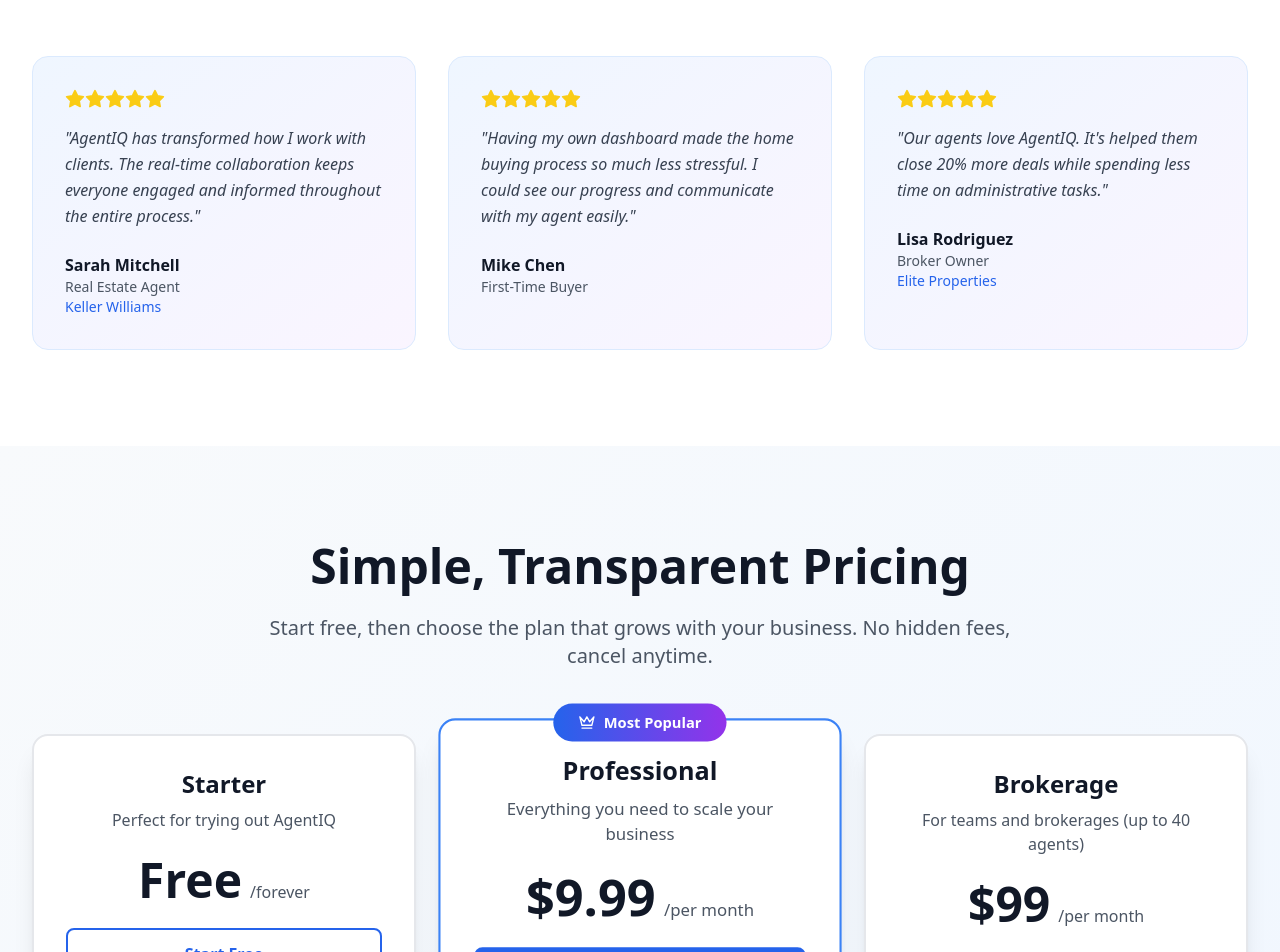
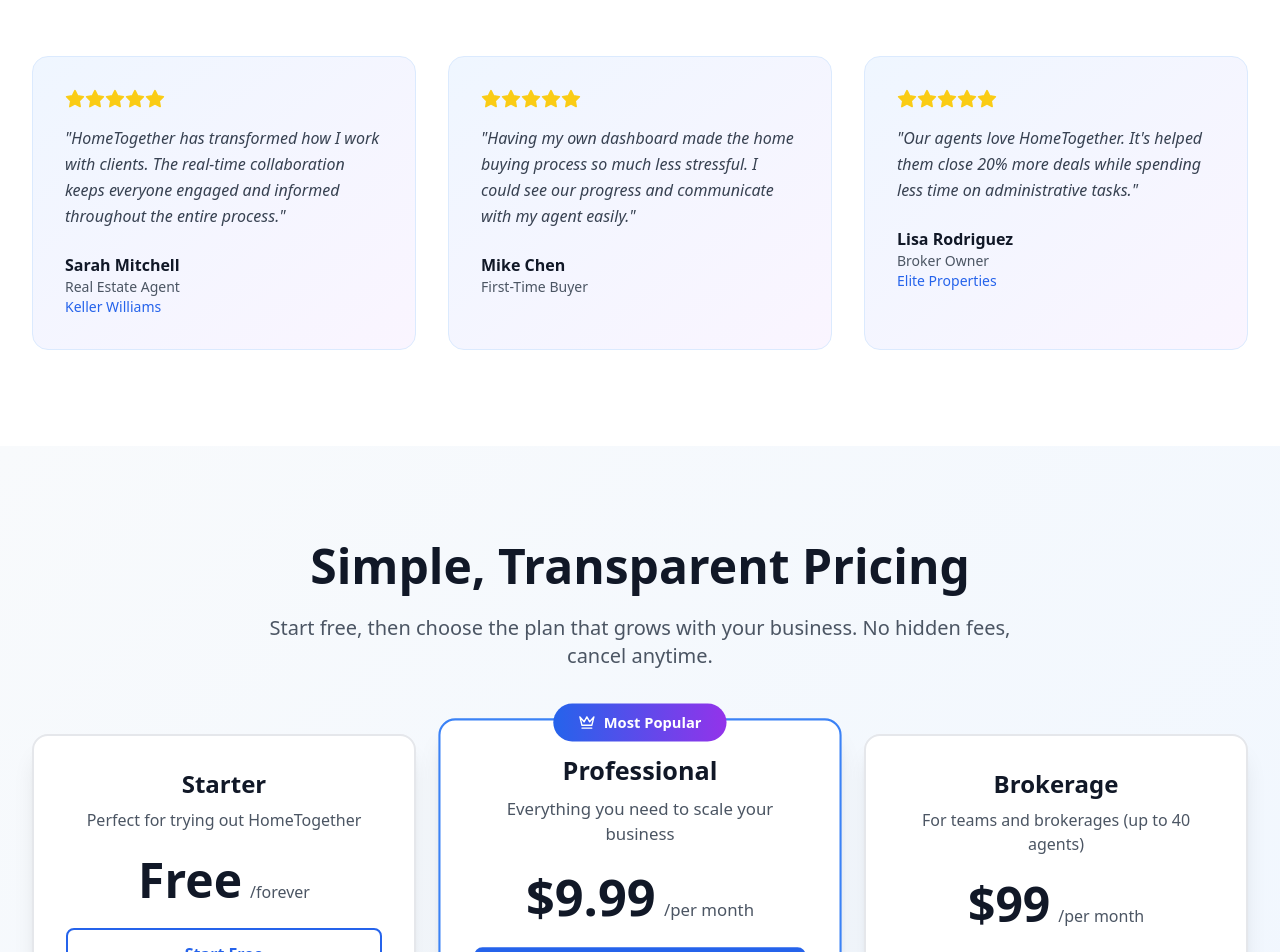
Before and after one commit to parsabuilds/HomeTogether, a React (Vite) app: page / in a window 1280 px wide. Shown: the part 3200-4152 px from the top of the page. Built offline with nearby package versions, Linux system fonts and the light colour scheme; no server answers.

Commit message:
Updated LandingPage.tsx

```diff
--- a/src/pages/LandingPage.tsx
+++ b/src/pages/LandingPage.tsx
@@ -91,7 +91,7 @@ const LandingPage = () => {
       name: "Sarah Mitchell",
       role: "Real Estate Agent",
       company: "Keller Williams",
-      text: "AgentIQ has transformed how I work with clients. The real-time collaboration keeps everyone engaged and informed throughout the entire process.",
+      text: "HomeTogether has transformed how I work with clients. The real-time collaboration keeps everyone engaged and informed throughout the entire process.",
       rating: 5
     },
     {
@@ -104,7 +104,7 @@ const LandingPage = () => {
       name: "Lisa Rodriguez",
       role: "Broker Owner",
       company: "Elite Properties",
-      text: "Our agents love AgentIQ. It's helped them close 20% more deals while spending less time on administrative tasks.",
+      text: "Our agents love HomeTogether. It's helped them close 20% more deals while spending less time on administrative tasks.",
       rating: 5
     }
   ];
@@ -114,7 +114,7 @@ const LandingPage = () => {
       name: "Starter",
       price: "Free",
       period: "forever",
-      description: "Perfect for trying out AgentIQ",
+      description: "Perfect for trying out HomeTogether",
       features: [
         "1 active dashboard",
         "Basic progress tracking",
```
